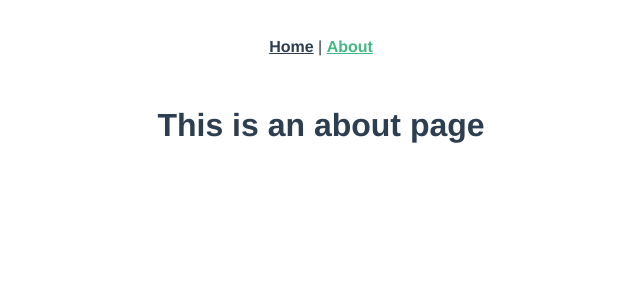
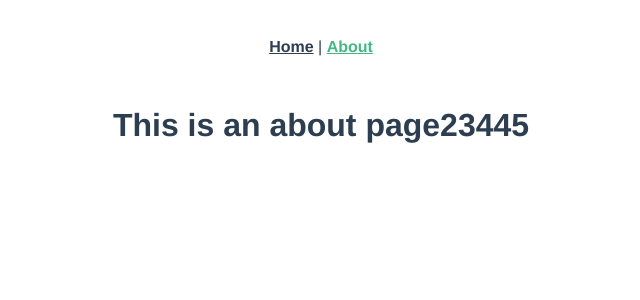
Before and after one commit to xiongdadassr007/gitcommit-test, a Vue app: page /about in a window 1280 px wide. Shown: the top 300 px of the page, without its empty margins (319-959 px from the left). Built offline with nearby package versions, Linux system fonts and the light colour scheme.

Commit message:
修改上次暂存提交描述04

```diff
--- a/src/views/About.vue
+++ b/src/views/About.vue
@@ -1,5 +1,13 @@
+<!--
+ * @Author: xiongguangsen02 3096429133@qq.com
+ * @Date: 2023-07-13 17:04:19
+ * @LastEditors: xiongguangsen02 3096429133@qq.com
+ * @LastEditTime: 2023-07-14 11:00:50
+ * @FilePath: \新测试用\test-git\src\views\About.vue
+ * @Description: 这是默认设置,请设置`customMade`, 打开koroFileHeader查看配置 进行设置: https://github.com/OBKoro1/koro1FileHeader/wiki/%E9%85%8D%E7%BD%AE
+-->
 <template>
   <div class="about">
-    <h1>This is an about page</h1>
+    <h1>This is an about page23445</h1>
   </div>
 </template>
```
Also changed, not shown: src/views/Home.vue (+11 -0 lines).
